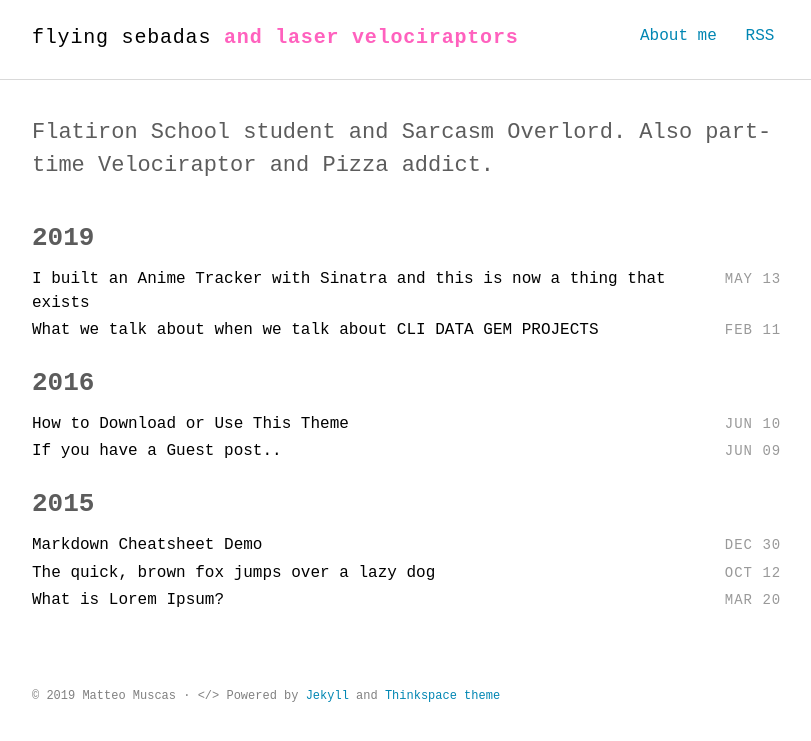
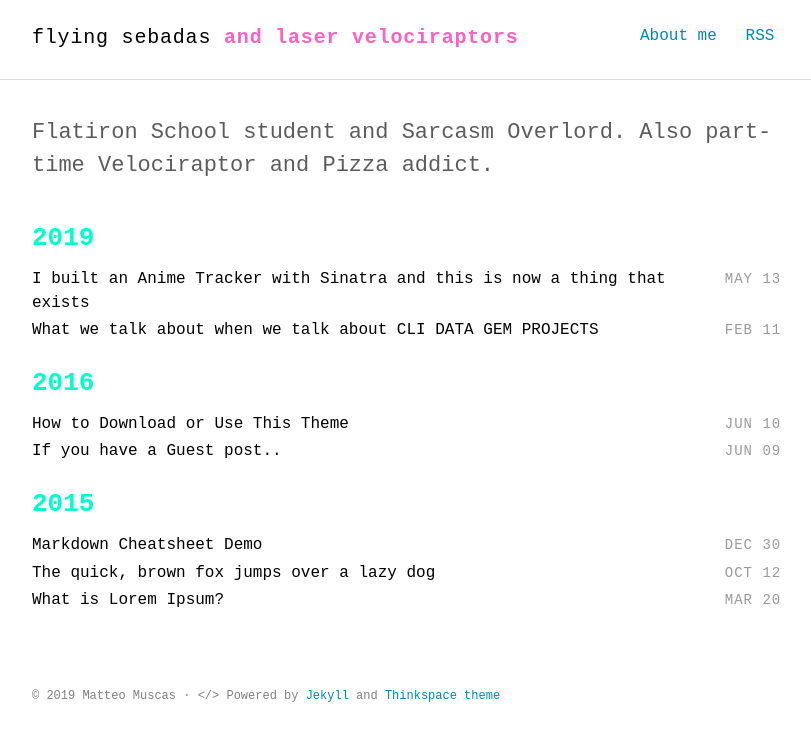
Before and after one commit to quelluomo/quelluomo.github.io, a Jekyll site: the page built from index.html, in a window 1280 px wide. Shown: the top 741 px of the page, without its empty margins (232-1043 px from the left). Built offline with Jekyll 4.4.1, drawn with Linux system fonts in a browser that asks for light colours; some web fonts are replaced.

Commit message:
Update _layout.scss

```diff
--- a/assets/scss/_layout.scss
+++ b/assets/scss/_layout.scss
@@ -130,6 +130,7 @@ hr {
 
 .category-title {
   margin: 1em 0 0.5em 0;
+	color: #00FECA;
 
   &:first-child {
     margin-top: 0;
```
